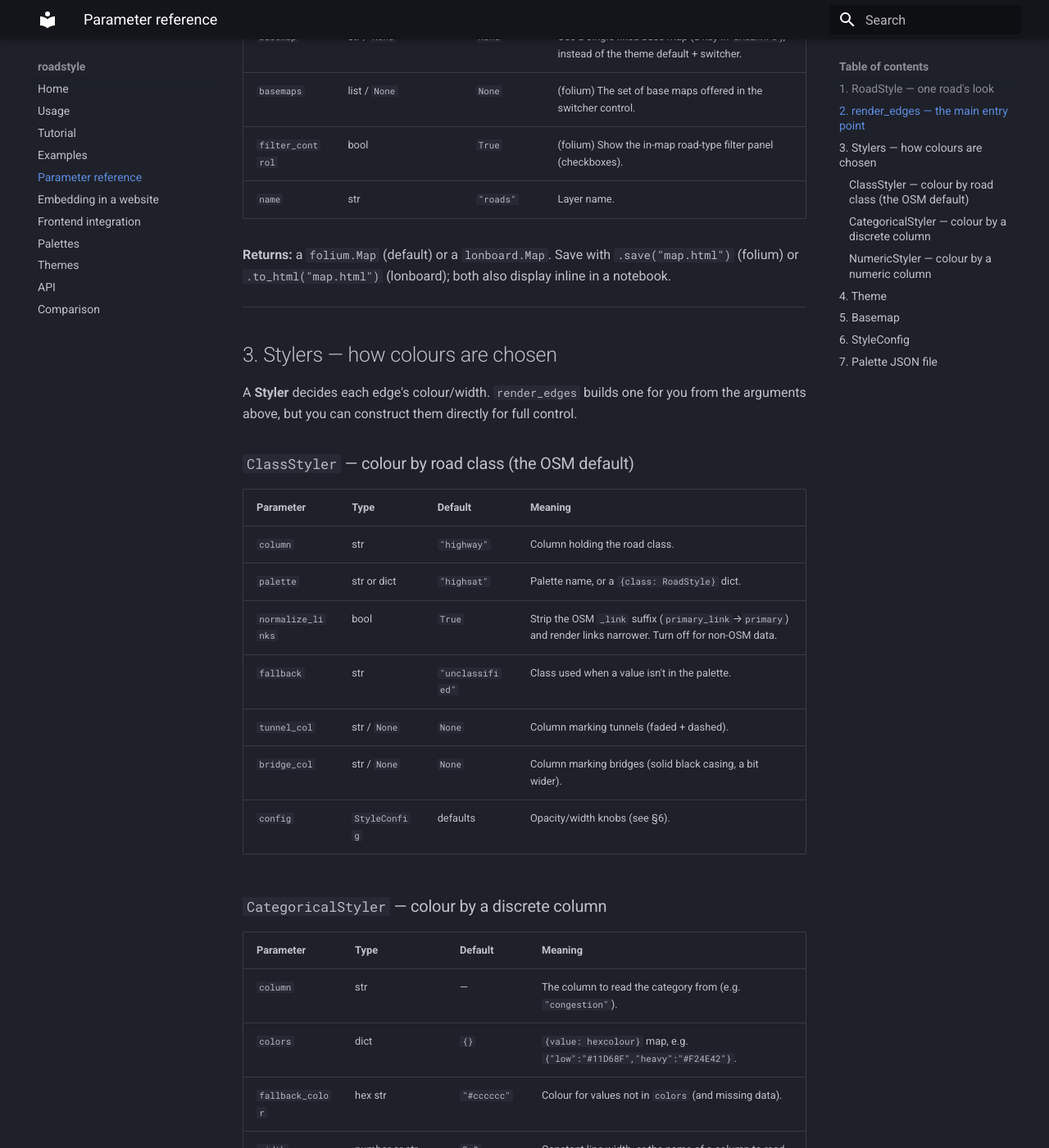
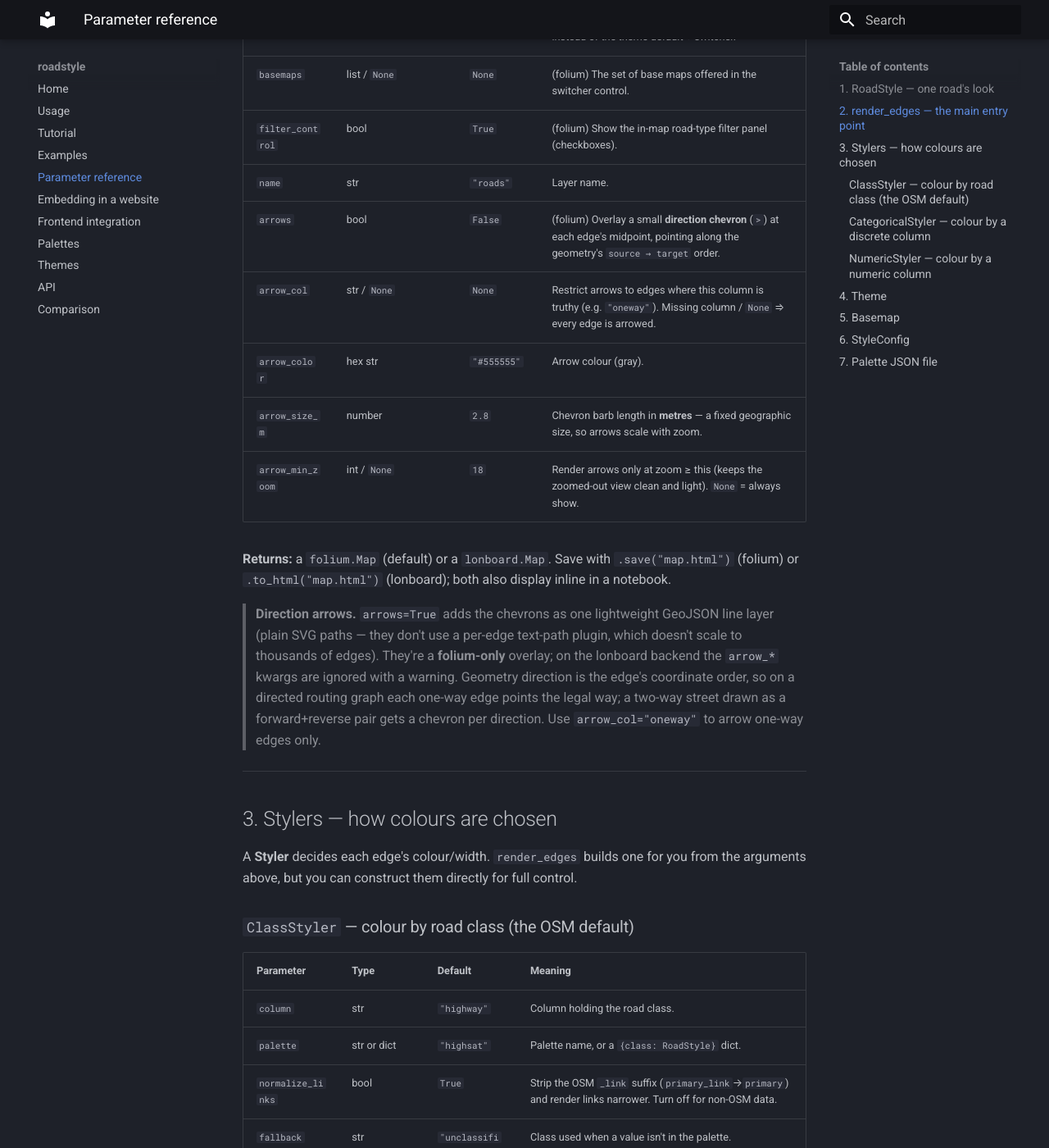
Before and after one commit to Khoshkhah/roadstyle, an MkDocs documentation site: the page built from docs/parameters.md, in a window 1280 px wide and 1400 px high, scrolled down 2822 px. Shown: the whole window at 82% size. Built offline with MkDocs 1.6.1 and Material for MkDocs 9.7.7, drawn with Linux system fonts in a browser that asks for light colours.

Commit message:
docs: document direction arrows; bump 0.2.0.dev1
- parameters.md: arrows / arrow_col / arrow_color / arrow_size_m / arrow_min_zoom
  rows + a note (folium-only, lightweight GeoJSON, oneway filtering).
- CHANGELOG: arrows entry under [Unreleased].
- version: 0.2.0.dev0 -> 0.2.0.dev1.

Co-Authored-By: Claude Opus 4.8 (1M context) <noreply@anthropic.com>

```diff
--- a/docs/parameters.md
+++ b/docs/parameters.md
@@ -74,9 +74,22 @@ GeoDataFrame with line geometry + a class column).
 | `basemaps` | list / `None` | `None` | (folium) The set of base maps offered in the switcher control. |
 | `filter_control` | bool | `True` | (folium) Show the in-map road-type filter panel (checkboxes). |
 | `name` | str | `"roads"` | Layer name. |
+| `arrows` | bool | `False` | (folium) Overlay a small **direction chevron** (`>`) at each edge's midpoint, pointing along the geometry's `source → target` order. |
+| `arrow_col` | str / `None` | `None` | Restrict arrows to edges where this column is truthy (e.g. `"oneway"`). Missing column / `None` ⇒ every edge is arrowed. |
+| `arrow_color` | hex str | `"#555555"` | Arrow colour (gray). |
+| `arrow_size_m` | number | `2.8` | Chevron barb length in **metres** — a fixed geographic size, so arrows scale with zoom. |
+| `arrow_min_zoom` | int / `None` | `18` | Render arrows only at zoom ≥ this (keeps the zoomed-out view clean and light). `None` = always show. |
 
 **Returns:** a `folium.Map` (default) or a `lonboard.Map`. Save with `.save("map.html")` (folium)
 or `.to_html("map.html")` (lonboard); both also display inline in a notebook.
+
+> **Direction arrows.** `arrows=True` adds the chevrons as one lightweight GeoJSON line layer
+> (plain SVG paths — they don't use a per-edge text-path plugin, which doesn't scale to thousands
+> of edges). They're a **folium-only** overlay; on the lonboard backend the `arrow_*` kwargs are
+> ignored with a warning. Geometry direction is the edge's coordinate order, so on a directed
+> routing graph each one-way edge points the legal way; a two-way street drawn as a
+> forward+reverse pair gets a chevron per direction. Use `arrow_col="oneway"` to arrow one-way
+> edges only.
 
 ---
 
--- a/pyproject.toml
+++ b/pyproject.toml
@@ -4,7 +4,7 @@ build-backend = "setuptools.build_meta"
 
 [project]
 name = "roadstyle"
-version = "0.2.0.dev0"
+version = "0.2.0.dev1"
 description = "Opinionated OSM-theme road/edge map styling for folium, lonboard & the web (data-driven palettes, casing, themes)"
 readme = "README.md"
 requires-python = ">=3.10"
```
Also changed, not shown: CHANGELOG.md (+7 -1 lines).
